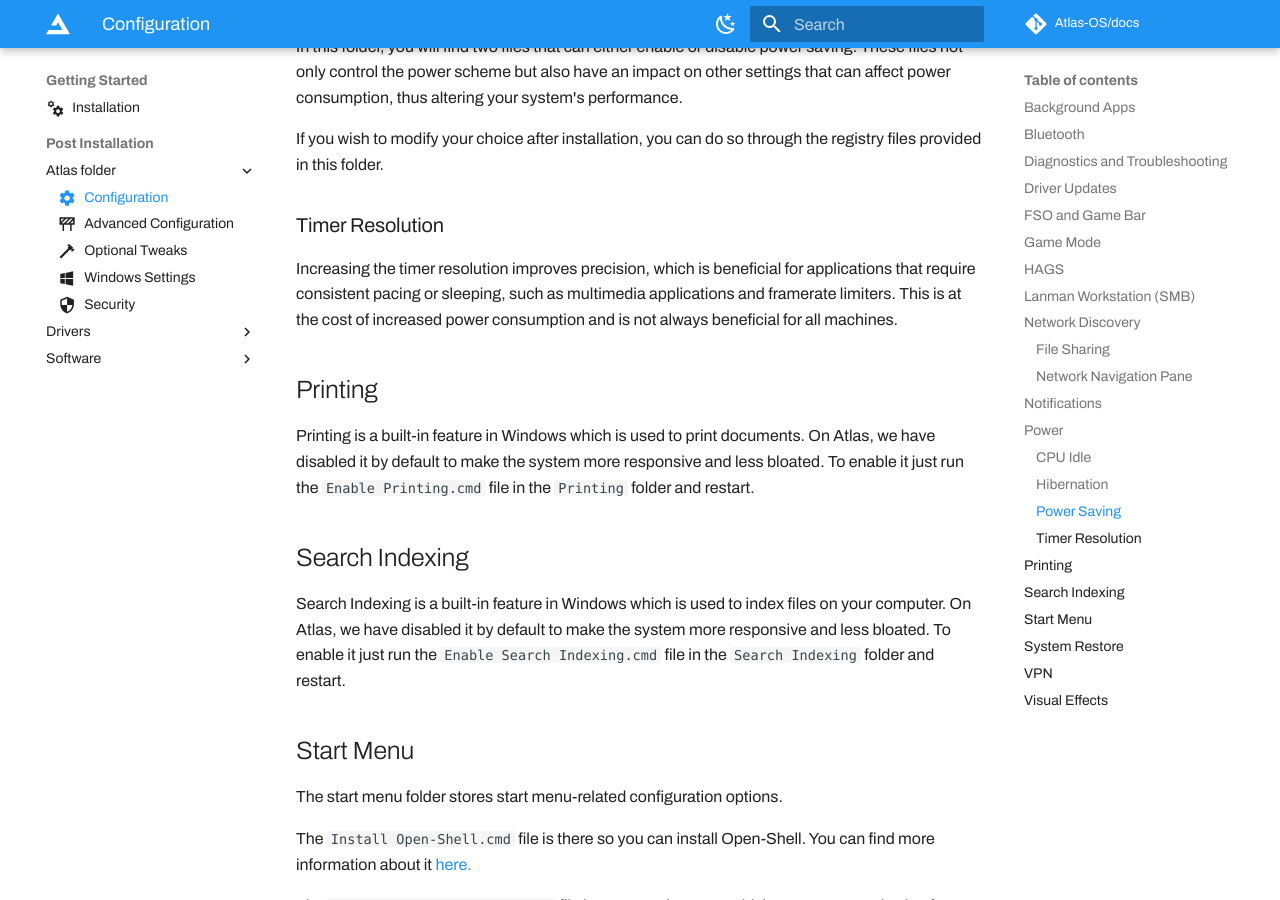
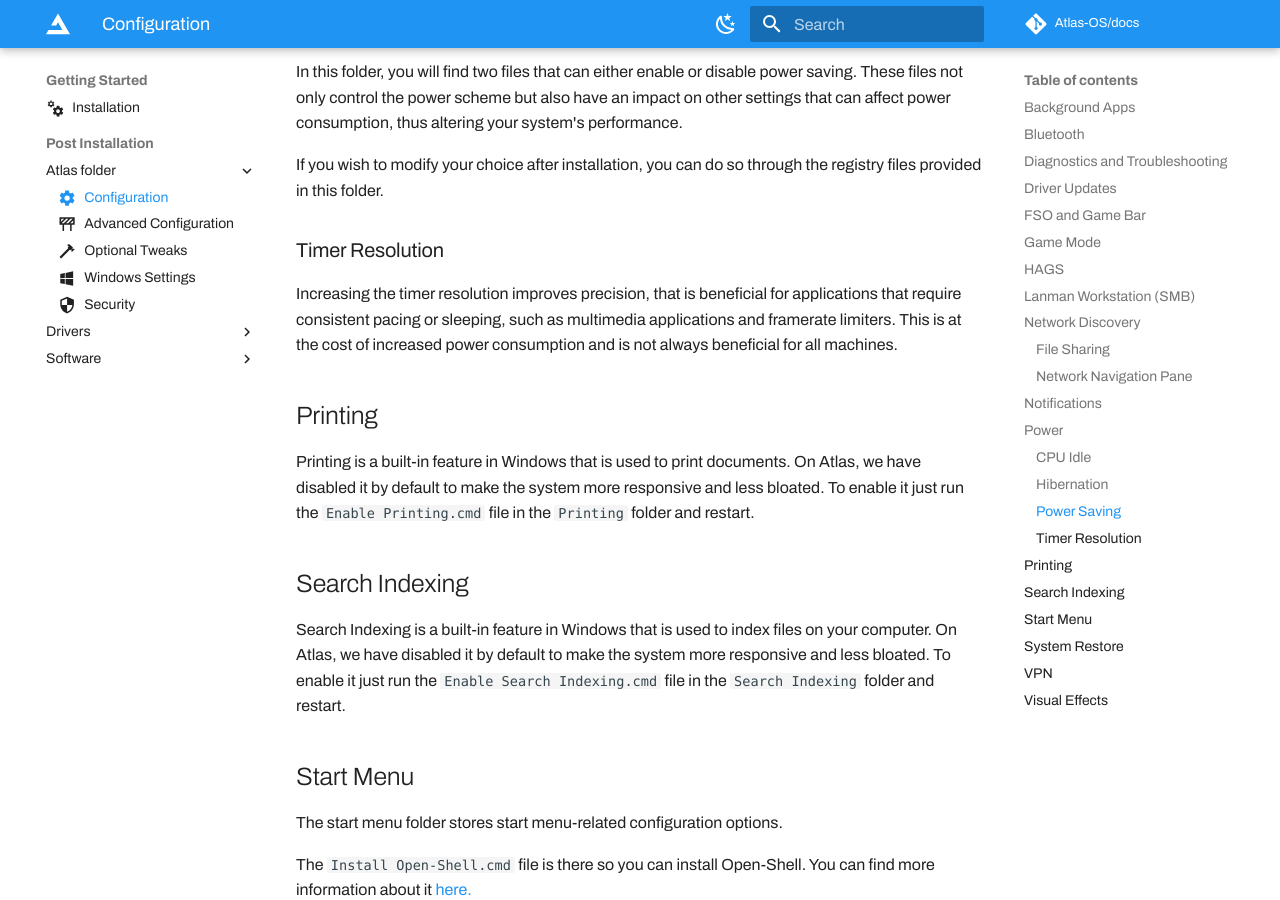
Before and after one commit to Atlas-OS/docs, an MkDocs documentation site: the page built from docs/getting-started/post-installation/atlas-folder/configuration.md, in a window 1280 px wide and 900 px high, scrolled down 3583 px. Built offline with MkDocs 1.6.1 and Material for MkDocs 9.7.7, drawn with Linux system fonts in a browser that asks for light colours; some web fonts are replaced; comment, search, counter and statistics services are not loaded; some of the changed text lies outside the part shown.

Commit message:
fix: :bug: Fix clarity for Lanman Workstation service

```diff
--- a/docs/getting-started/post-installation/atlas-folder/configuration.md
+++ b/docs/getting-started/post-installation/atlas-folder/configuration.md
@@ -21,13 +21,13 @@ By default we disable background apps in Windows, however, you may need to enabl
 
 ## Bluetooth
 
-Bluetooth is a built-in feature in Windows which allows you to connect devices to your computer. On Atlas, it has been disabled by default to make the system more responsive and less bloated. To enable it run the `Enable Bluetooth.cmd` file in the `Bluetooth` folder and restart.
+Bluetooth is a built-in feature in Windows that allows you to connect devices to your computer. On Atlas, it has been disabled by default to make the system more responsive and less bloated. To enable it run the `Enable Bluetooth.cmd` file in the `Bluetooth` folder and restart.
 
 You may need to install drivers for Bluetooth to work. [View our guide here](../../../faq-and-troubleshooting/common-questions/bluetooth-compatibility.md).
 
 ## Diagnostics and Troubleshooting
 
-Troubleshooting is a built-in feature in Windows which is used to help you troubleshoot issues with your computer. On Atlas, we have disabled it by default to avoid any tweaks being reset. To enable it just run the `Enable Troubleshooting.cmd` file in the `Diagnostics and Troubleshooting` folder and restart.
+Troubleshooting is a built-in feature in Windows that is used to help you troubleshoot issues with your computer. On Atlas, we have disabled it by default to avoid any tweaks being reset. To enable it just run the `Enable Troubleshooting.cmd` file in the `Diagnostics and Troubleshooting` folder and restart.
 
 ## Driver Updates
 
@@ -37,11 +37,11 @@ When you have run the desired choice, restart your device for the changes to tak
 
 ## FSO and Game Bar
 
-Game Bar is a built-in feature in Windows which is used to record your screen, take screenshots, show performance information, and more. It relies on [Fullscreen Optimizations](https://devblogs.microsoft.com/directx/demystifying-full-screen-optimizations/), which is shortened to FSO.
+Game Bar is a built-in feature in Windows that is used to record your screen, take screenshots, show performance information, and more. It relies on [Fullscreen Optimizations](https://devblogs.microsoft.com/directx/demystifying-full-screen-optimizations/), which is shortened to FSO.
 
 In Atlas, FSO is enabled by default, but Game Bar is removed. You can enable Game Bar support by using `Enable FSO & Game Bar.reg` and getting Game Bar from the [Microsoft Store](ms-windows-store://review/?ProductId=9NZKPSTSNW4P).
 
-If you want to disable FSO and use [Fullscreen Exclusive](https://wiki.special-k.info/en/SwapChain) instead, run `Disable FSO & Game Bar.reg` and this should fix all issues with the **Disable full-screen optimisations** compatibility option in modern Windows.
+If you want to disable FSO and use [Fullscreen Exclusive](https://wiki.special-k.info/en/SwapChain) instead, run `Disable FSO & Game Bar.reg` and this should fix all issues with the **Disable full-screen optimizations** compatibility option in modern Windows.
 ## Game Mode
 
 Game Mode is a built-in feature in Windows that aims to make your system work better for gaming-related tasks, but it can also make some games run slower.
@@ -56,11 +56,11 @@ HAGS (Hardware-Accelerated GPU Scheduling) is a built-in feature in Windows that
 
 ## Lanman Workstation (SMB)
 
-Lanman Workstation (SMB) is a built-in feature in Windows which is used to connect to other computers that are on the same network. On Atlas, it has been enabled by default. To disable it run the `Disable Lanman Workstation.cmd` file in the `Lanman Workstation (SMB)` folder.
+Lanman Workstation (SMB) is a service that provides features like file sharing but is also required for software like AMD Ryzen Master to function. On Atlas, it has been enabled by default. To disable it run the `Disable Lanman Workstation.cmd` file in the `Lanman Workstation (SMB)` folder.
 
 ## Network Discovery
 
-Network Discovery is a built-in feature in Windows which is used to discover other computers on your network. On Atlas, we have enabled it by default. To disable it just run the `Disable Network Discovery Services.cmd` file in the `Network Discovery` folder and restart.
+Network Discovery is a built-in feature in Windows that is used to discover other computers on your network. On Atlas, we have enabled it by default. To disable it just run the `Disable Network Discovery Services.cmd` file in the `Network Discovery` folder and restart.
 
 ### File Sharing
 File Sharing is a part of Network Discovery and by default is disabled. If you wish to send files across your local connection to other Windows devices, run the `Enable File Sharing.cmd` file in the `File Sharing` folder and restart.
@@ -70,7 +70,7 @@ Network Navigation pane is a part of network discovery and controls whether the
 
 ## Notifications
 
-Notifications are a built-in feature in Windows which are used to show you notifications. On Atlas, we have enabled them by default. If you wish to disable them, run the `Disable Notifications.cmd` file in the `Notifications` folder and restart.
+Notifications are a built-in feature in Windows that is used to show you notifications. On Atlas, we have enabled them by default. If you wish to disable them, run the `Disable Notifications.cmd` file in the `Notifications` folder and restart.
 
 ## Power
 
@@ -96,15 +96,15 @@ If you wish to modify your choice after installation, you can do so through the
 
 ### Timer Resolution
 
-Increasing the timer resolution improves precision, which is beneficial for applications that require consistent pacing or sleeping, such as multimedia applications and framerate limiters. This is at the cost of increased power consumption and is not always beneficial for all machines.
+Increasing the timer resolution improves precision, that is beneficial for applications that require consistent pacing or sleeping, such as multimedia applications and framerate limiters. This is at the cost of increased power consumption and is not always beneficial for all machines.
 
 ## Printing
 
-Printing is a built-in feature in Windows which is used to print documents. On Atlas, we have disabled it by default to make the system more responsive and less bloated. To enable it just run the `Enable Printing.cmd` file in the `Printing` folder and restart.
+Printing is a built-in feature in Windows that is used to print documents. On Atlas, we have disabled it by default to make the system more responsive and less bloated. To enable it just run the `Enable Printing.cmd` file in the `Printing` folder and restart.
 
 ## Search Indexing
 
-Search Indexing is a built-in feature in Windows which is used to index files on your computer. On Atlas, we have disabled it by default to make the system more responsive and less bloated. To enable it just run the `Enable Search Indexing.cmd` file in the `Search Indexing` folder and restart.
+Search Indexing is a built-in feature in Windows that is used to index files on your computer. On Atlas, we have disabled it by default to make the system more responsive and less bloated. To enable it just run the `Enable Search Indexing.cmd` file in the `Search Indexing` folder and restart.
 
 ## Start Menu
 
```
